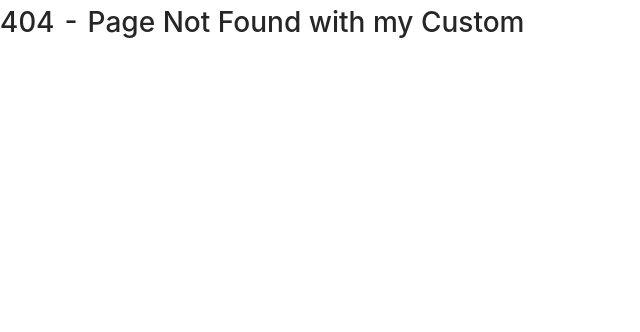
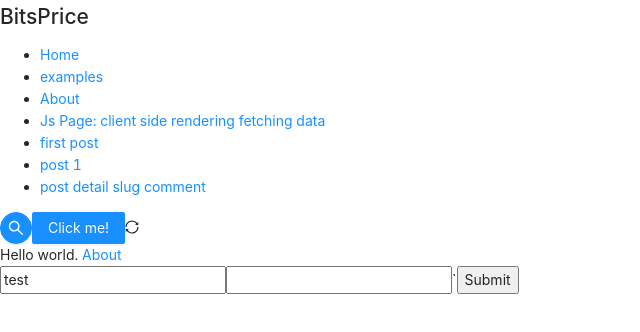
Before and after one commit to datagit/nextjs-tutorial, a Next.js app: page /examples in a window 1280 px wide. Before the commit this address had no page. Shown: the top 332 px of the page, without its empty margins (0-640 px from the left). Built offline with nearby package versions, Linux system fonts and the light colour scheme.

Commit message:
react hook form

```diff
--- /dev/null
+++ b/components/AntDesignExamples.js
@@ -0,0 +1,65 @@
+import React, {useState} from 'react';
+import { Button, Tooltip } from 'antd';
+import { SearchOutlined } from '@ant-design/icons';
+import { PoweroffOutlined } from '@ant-design/icons';
+import Link from 'next/link';
+import {
+    SyncOutlined,
+} from '@ant-design/icons';
+const sum1 = require('../utility/common');
+
+
+class AntDesignExamples extends React.Component {
+    constructor(props) {
+        super(props);
+        console.log(sum1(10,20));
+    }
+
+    state = {
+        loadings: [],
+    };
+
+    enterLoading = index => {
+        this.setState(({ loadings }) => {
+            const newLoadings = [...loadings];
+            newLoadings[index] = true;
+
+            return {
+                loadings: newLoadings,
+            };
+        });
+        setTimeout(() => {
+            this.setState(({ loadings }) => {
+                const newLoadings = [...loadings];
+                newLoadings[index] = false;
+
+                return {
+                    loadings: newLoadings,
+                };
+            });
+        }, 6000);
+    };
+    render() {
+        const { loadings } = this.state;
+        console.log(loadings);
+        return (
+            <div>
+                <Tooltip title="search">
+                    <Button type="primary" shape="circle" icon={<SearchOutlined />} />
+                </Tooltip>
+                <Button type="primary" loading={loadings[0]} onClick={() => this.enterLoading(0)}>
+                    Click me!
+                </Button>
+                <SyncOutlined spin />
+                <div>
+                    Hello world.{' '}
+                    <Link href="/about">
+                        <a>About</a>
+                    </Link>
+                </div>
+            </div>
+        );
+    }
+};
+
+export default AntDesignExamples;
--- a/components/Navbar.js
+++ b/components/Navbar.js
@@ -7,6 +7,9 @@ const Navbar = () => (
                 <ul>
                     <li>
                         <Link href='/'><a>Home</a></Link>
+                    </li>
+                    <li>
+                        <Link href='/examples'><a>examples</a></Link>
                     </li>
                     <li>
                         <Link href='/about'><a>About</a></Link>
--- /dev/null
+++ b/components/ReactHookFormExamples.js
@@ -0,0 +1,24 @@
+import React from "react";
+import { useForm } from "react-hook-form";
+
+export default function ReactHookFormExamples() {
+    const { register, handleSubmit, watch, errors } = useForm();
+    const onSubmit = data => console.log(data);
+
+    console.log(watch("example")); // watch input value by passing the name of it
+
+    return (
+         // "handleSubmit" will validate your inputs before invoking "onSubmit"
+    <form onSubmit={handleSubmit(onSubmit)}>
+         {/*register your input into the hook by invoking the "register" function */}
+        <input name="example" defaultValue="test" ref={register} />
+
+        {/* include validation with required or other standard HTML validation rules */}
+        <input name="exampleRequired" ref={register({ required: true })} />`
+        {/* errors will return when field validation fails  */}
+        {errors.exampleRequired && <span>This field is required</span>}
+
+        <input type="submit" />
+    </form>
+);
+}
--- a/package.json
+++ b/package.json
@@ -9,6 +9,7 @@
     "test": "jest --watch"
   },
   "dependencies": {
+    "@ant-design/icons": "^4.2.2",
     "@testing-library/dom": "^7.24.2",
     "@testing-library/jest-dom": "^5.11.4",
     "@testing-library/react": "^11.0.4",
@@ -20,6 +21,7 @@
     "next": "9.3.5",
     "react": "16.13.1",
     "react-dom": "16.13.1",
+    "react-hook-form": "^6.8.2",
     "swr": "^0.3.2"
   },
   "devDependencies": {
--- a/pages/_app.js
+++ b/pages/_app.js
@@ -1,4 +1,5 @@
 import 'antd/dist/antd.css';
+// import "../styles.css";
 // import 'antd/es/button/style/index.css';
 
 // This default export is required in a new `pages/_app.js` file.
--- /dev/null
+++ b/pages/examples.js
@@ -0,0 +1,17 @@
+import Fetch from 'isomorphic-unfetch';
+import Layout from '../components/Layout';
+
+import AntDesignExamples from "../components/AntDesignExamples";
+import ReactHookFormExamples from "../components/ReactHookFormExamples";
+const Examples = (props) => (
+    <Layout>
+        <div>
+            <AntDesignExamples/>
+        </div>
+        <div>
+            <ReactHookFormExamples/>
+        </div>
+    </Layout>
+);
+
+export default Examples;
--- /dev/null
+++ b/styles.css
@@ -0,0 +1,118 @@
+body {
+    background: #0e101c;
+    font-family: -apple-system, BlinkMacSystemFont, "Segoe UI", "Roboto", "Oxygen",
+    "Ubuntu", "Cantarell", "Fira Sans", "Droid Sans", "Helvetica Neue",
+    sans-serif;
+}
+
+form {
+    max-width: 500px;
+    margin: 0 auto;
+}
+
+h1 {
+    font-weight: 100;
+    color: white;
+    text-align: center;
+    padding-bottom: 10px;
+    border-bottom: 1px solid rgb(79, 98, 148);
+}
+
+.form {
+    background: #0e101c;
+    max-width: 400px;
+    margin: 0 auto;
+}
+
+p {
+    color: #bf1650;
+}
+
+p::before {
+    display: inline;
+    content: "? ";
+}
+
+input {
+    display: block;
+    box-sizing: border-box;
+    width: 100%;
+    border-radius: 4px;
+    border: 1px solid white;
+    padding: 10px 15px;
+    margin-bottom: 10px;
+    font-size: 14px;
+}
+
+label {
+    line-height: 2;
+    text-align: left;
+    display: block;
+    margin-bottom: 13px;
+    margin-top: 20px;
+    color: white;
+    font-size: 14px;
+    font-weight: 200;
+}
+
+button[type="submit"],
+input[type="submit"] {
+    background: #ec5990;
+    color: white;
+    text-transform: uppercase;
+    border: none;
+    margin-top: 40px;
+    padding: 20px;
+    font-size: 16px;
+    font-weight: 100;
+    letter-spacing: 10px;
+}
+
+button[type="submit"]:hover,
+input[type="submit"]:hover {
+    background: #bf1650;
+}
+
+button[type="submit"]:active,
+input[type="button"]:active,
+input[type="submit"]:active {
+    transition: 0.3s all;
+    transform: translateY(3px);
+    border: 1px solid transparent;
+    opacity: 0.8;
+}
+
+input:disabled {
+    opacity: 0.4;
+}
+
+input[type="button"]:hover {
+    transition: 0.3s all;
+}
+
+button[type="submit"],
+input[type="button"],
+input[type="submit"] {
+    -webkit-appearance: none;
+}
+
+button[type="button"] {
+    display: block;
+    appearance: none;
+    background: #333;
+    color: white;
+    border: none;
+    text-transform: uppercase;
+    padding: 10px 20px;
+    border-radius: 4px;
+}
+
+button {
+    display: block;
+    appearance: none;
+    margin-top: 40px;
+    border: 1px solid #333;
+    margin-bottom: 20px;
+    text-transform: uppercase;
+    padding: 10px 20px;
+    border-radius: 4px;
--- /dev/null
+++ b/utility/common.js
@@ -0,0 +1,8 @@
+function sum1(a, b) {
+    return a + b;
+}
+function sum2(a, b) {
+    return a + b;
+}
+module.exports = sum1;
+module.exports = sum2;
```
Also changed, not shown: code_examples.js (added, +14 -0 lines), 2 other files (tests, documents, lock files or other folders).
